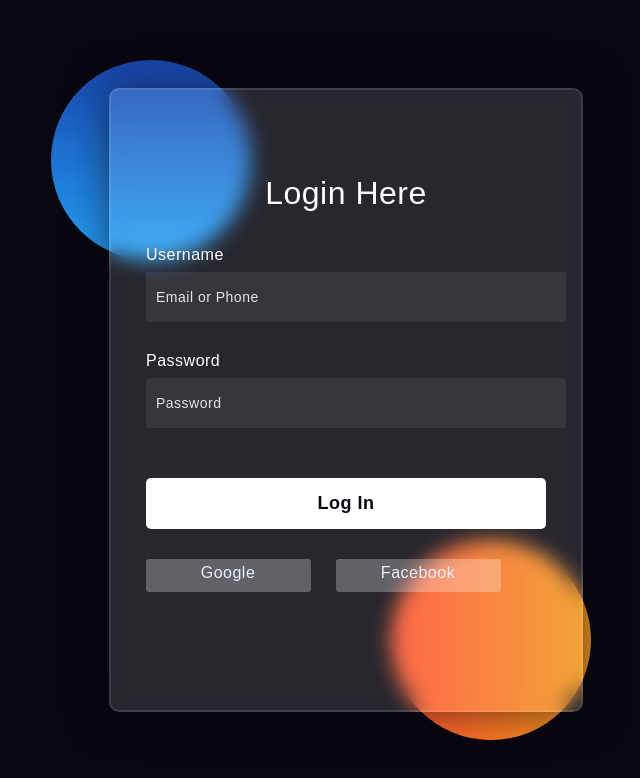
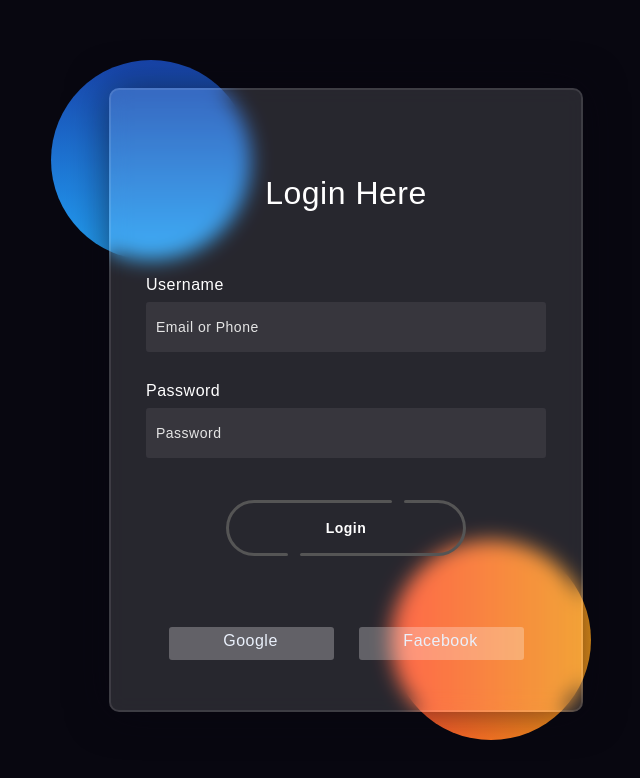
Before and after one commit to Moosa-Razaa/LendingManager, an Angular app in the folder frontend/: page / in a window 1280 px wide. Shown: the top 778 px of the page, without its empty margins (294-934 px from the left). Built offline with nearby package versions, Linux system fonts and the light colour scheme.

Commit message:
login design completed

```diff
--- a/frontend/src/app/login/login.component.css
+++ b/frontend/src/app/login/login.component.css
@@ -52,6 +52,9 @@ form {
   border: 2px solid rgba(255, 255, 255, 0.1);
   box-shadow: 0 0 40px rgba(8, 7, 16, 0.6);
   padding: 50px 35px;
+  display: flex;
+  flex-direction: column;
+  align-items: center;
 }
 
 form * {
@@ -69,17 +72,25 @@ form h3 {
   text-align: center;
 }
 
-label {
+.input-item {
+  width: 100%;
+  display: flex;
+  justify-content: center;
+  align-items: start;
+  flex-direction: column;
+}
+
+.input-item label {
   display: block;
   margin-top: 30px;
   font-size: 16px;
   font-weight: 500;
 }
 
-input {
+.input-item input {
   display: block;
   height: 50px;
-  width: 100%;
+  width: 95%;
   background-color: rgba(255, 255, 255, 0.07);
   border-radius: 3px;
   padding: 0 10px;
@@ -92,16 +103,285 @@ input {
   color: #e5e5e5;
 }
 
-button {
-  margin-top: 50px;
+.type--A {
+  --line_color: #555555;
+  --back_color: #cc570a;
+}
+
+.button {
+  position: relative;
+  z-index: 0;
+  width: 240px;
+  height: 56px;
+  text-decoration: none;
+  font-size: 14px;
+  font-weight: bold;
+  color: var(--line_color);
+  letter-spacing: 2px;
+  transition: all 0.3s ease;
+}
+
+.button__text {
+  display: flex;
+  justify-content: center;
+  align-items: center;
   width: 100%;
-  background-color: #ffffff;
-  color: #080710 !important;
-  padding: 15px 0;
-  font-size: 18px;
-  font-weight: 600;
-  border-radius: 5px;
-  cursor: pointer;
+  height: 100%;
+}
+
+.button::before,
+.button::after,
+.button__text::before,
+.button__text::after {
+  content: "";
+  position: absolute;
+  height: 3px;
+  border-radius: 2px;
+  background: var(--line_color);
+  transition: all 0.5s ease;
+}
+
+.button::before {
+  top: 0;
+  left: 54px;
+  width: calc(100% - 56px * 2 - 16px);
+}
+
+.button::after {
+  top: 0;
+  right: 54px;
+  width: 8px;
+}
+
+.button__text::before {
+  bottom: 0;
+  right: 54px;
+  width: calc(100% - 56px * 2 - 16px);
+}
+
+.button__text::after {
+  bottom: 0;
+  left: 54px;
+  width: 8px;
+}
+
+.button__line {
+  position: absolute;
+  top: 0;
+  width: 56px;
+  height: 100%;
+  overflow: hidden;
+}
+
+.button__line::before {
+  content: "";
+  position: absolute;
+  top: 0;
+  width: 150%;
+  height: 100%;
+  box-sizing: border-box;
+  border-radius: 300px;
+  border: solid 3px var(--line_color);
+}
+
+.button__line:nth-child(1),
+.button__line:nth-child(1)::before {
+  left: 0;
+}
+
+.button__line:nth-child(2),
+.button__line:nth-child(2)::before {
+  right: 0;
+}
+
+.button:hover {
+  letter-spacing: 6px;
+}
+
+.button:hover::before,
+.button:hover .button__text::before {
+  width: 8px;
+}
+
+.button:hover::after,
+.button:hover .button__text::after {
+  width: calc(100% - 56px * 2 - 16px);
+}
+
+.button__drow1,
+.button__drow2 {
+  position: absolute;
+  z-index: -1;
+  border-radius: 16px;
+  transform-origin: 16px 16px;
+}
+
+.button__drow1 {
+  top: -16px;
+  left: 40px;
+  width: 32px;
+  height: 0;
+  transform: rotate(30deg);
+}
+
+.button__drow2 {
+  top: 44px;
+  left: 77px;
+  width: 32px;
+  height: 0;
+  transform: rotate(-127deg);
+}
+
+.button__drow1::before,
+.button__drow1::after,
+.button__drow2::before,
+.button__drow2::after {
+  content: "";
+  position: absolute;
+}
+
+.button__drow1::before {
+  bottom: 0;
+  left: 0;
+  width: 0;
+  height: 32px;
+  border-radius: 16px;
+  transform-origin: 16px 16px;
+  transform: rotate(-60deg);
+}
+
+.button__drow1::after {
+  top: -10px;
+  left: 45px;
+  width: 0;
+  height: 32px;
+  border-radius: 16px;
+  transform-origin: 16px 16px;
+  transform: rotate(69deg);
+}
+
+.button__drow2::before {
+  bottom: 0;
+  left: 0;
+  width: 0;
+  height: 32px;
+  border-radius: 16px;
+  transform-origin: 16px 16px;
+  transform: rotate(-146deg);
+}
+
+.button__drow2::after {
+  bottom: 26px;
+  left: -40px;
+  width: 0;
+  height: 32px;
+  border-radius: 16px;
+  transform-origin: 16px 16px;
+  transform: rotate(-262deg);
+}
+
+.button__drow1,
+.button__drow1::before,
+.button__drow1::after,
+.button__drow2,
+.button__drow2::before,
+.button__drow2::after {
+  background: var(--back_color);
+}
+
+.button:hover .button__drow1 {
+  animation: drow1 ease-in 0.06s;
+  animation-fill-mode: forwards;
+}
+
+.button:hover .button__drow1::before {
+  animation: drow2 linear 0.08s 0.06s;
+  animation-fill-mode: forwards;
+}
+
+.button:hover .button__drow1::after {
+  animation: drow3 linear 0.03s 0.14s;
+  animation-fill-mode: forwards;
+}
+
+.button:hover .button__drow2 {
+  animation: drow4 linear 0.06s 0.2s;
+  animation-fill-mode: forwards;
+}
+
+.button:hover .button__drow2::before {
+  animation: drow3 linear 0.03s 0.26s;
+  animation-fill-mode: forwards;
+}
+
+.button:hover .button__drow2::after {
+  animation: drow5 linear 0.06s 0.32s;
+  animation-fill-mode: forwards;
+}
+
+@keyframes drow1 {
+  0% {
+    height: 0;
+  }
+  100% {
+    height: 100px;
+  }
+}
+
+@keyframes drow2 {
+  0% {
+    width: 0;
+    opacity: 0;
+  }
+  10% {
+    opacity: 0;
+  }
+  11% {
+    opacity: 1;
+  }
+  100% {
+    width: 120px;
+  }
+}
+
+@keyframes drow3 {
+  0% {
+    width: 0;
+  }
+  100% {
+    width: 80px;
+  }
+}
+
+@keyframes drow4 {
+  0% {
+    height: 0;
+  }
+  100% {
+    height: 120px;
+  }
+}
+
+@keyframes drow5 {
+  0% {
+    width: 0;
+  }
+  100% {
+    width: 124px;
+  }
+}
+
+.container {
+  width: 100%;
+  height: 300px;
+  display: flex;
+  flex-direction: column;
+  justify-content: center;
+  align-items: center;
+}
+
+.button:not(:last-child) {
+  margin-bottom: 64px;
 }
 
 .social {
--- a/frontend/src/app/login/login.component.html
+++ b/frontend/src/app/login/login.component.html
@@ -6,13 +6,28 @@
   <form>
     <h3>Login Here</h3>
 
-    <label for="username">Username</label>
-    <input type="text" placeholder="Email or Phone" id="username" />
+    <div class="input-item">
+      <label for="username">Username</label>
+      <input type="text" placeholder="Email or Phone" id="username" />
+    </div>
 
-    <label for="password">Password</label>
-    <input type="password" placeholder="Password" id="password" />
+    <div class="input-item">
+      <label for="password">Password</label>
+      <input type="password" placeholder="Password" id="password" />
+    </div>
 
-    <button>Log In</button>
+    <div class="container">
+
+      <a href="#" class="button type--A">
+        <div class="button__line"></div>
+        <div class="button__line"></div>
+        <span class="button__text">Login</span>
+        <div class="button__drow1"></div>
+        <div class="button__drow2"></div>
+      </a>
+
+    </div>
+
     <div class="social">
       <div class="go"><i class="fab fa-google"></i> Google</div>
       <div class="fb"><i class="fab fa-facebook"></i> Facebook</div>
```
